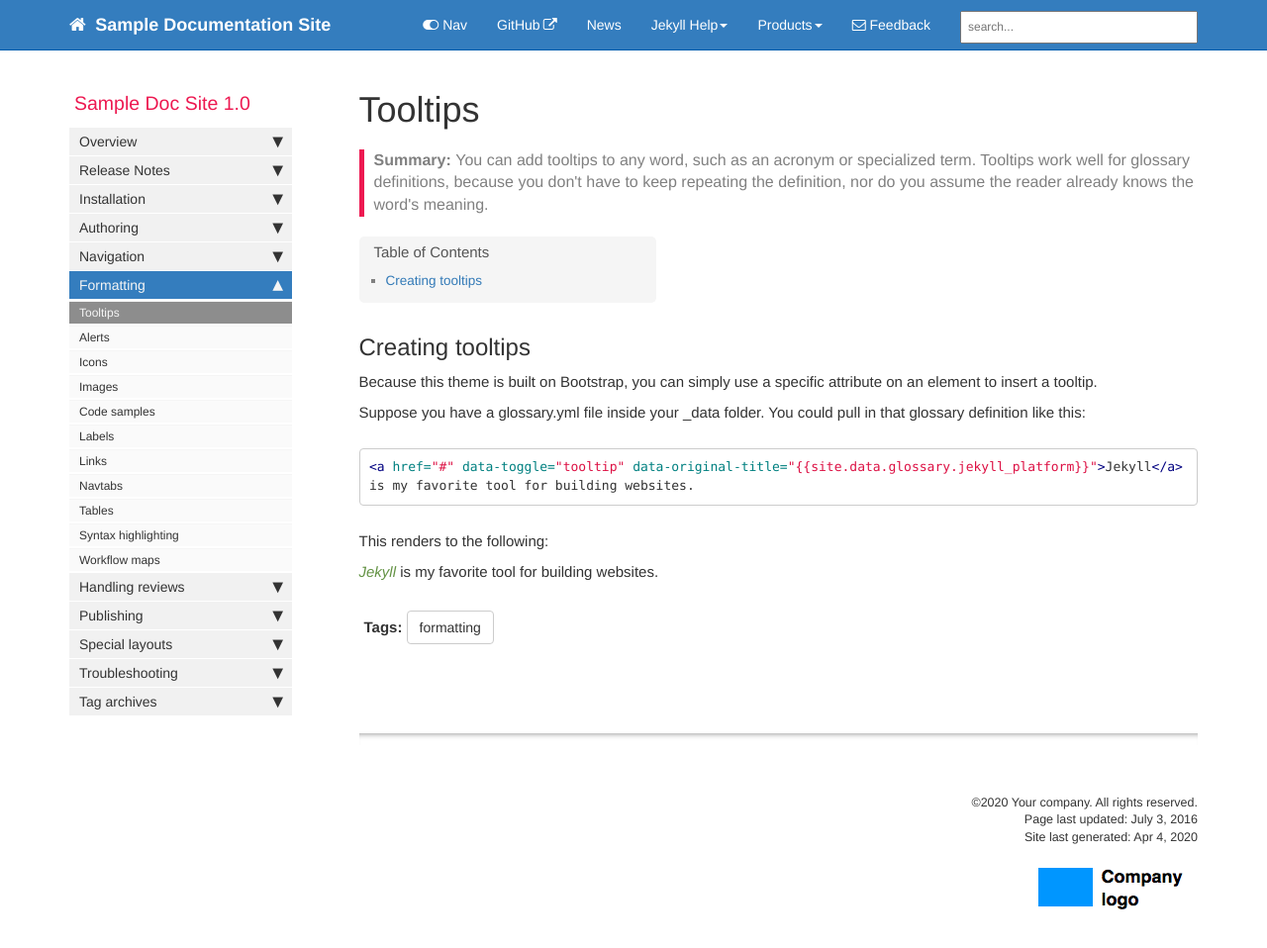
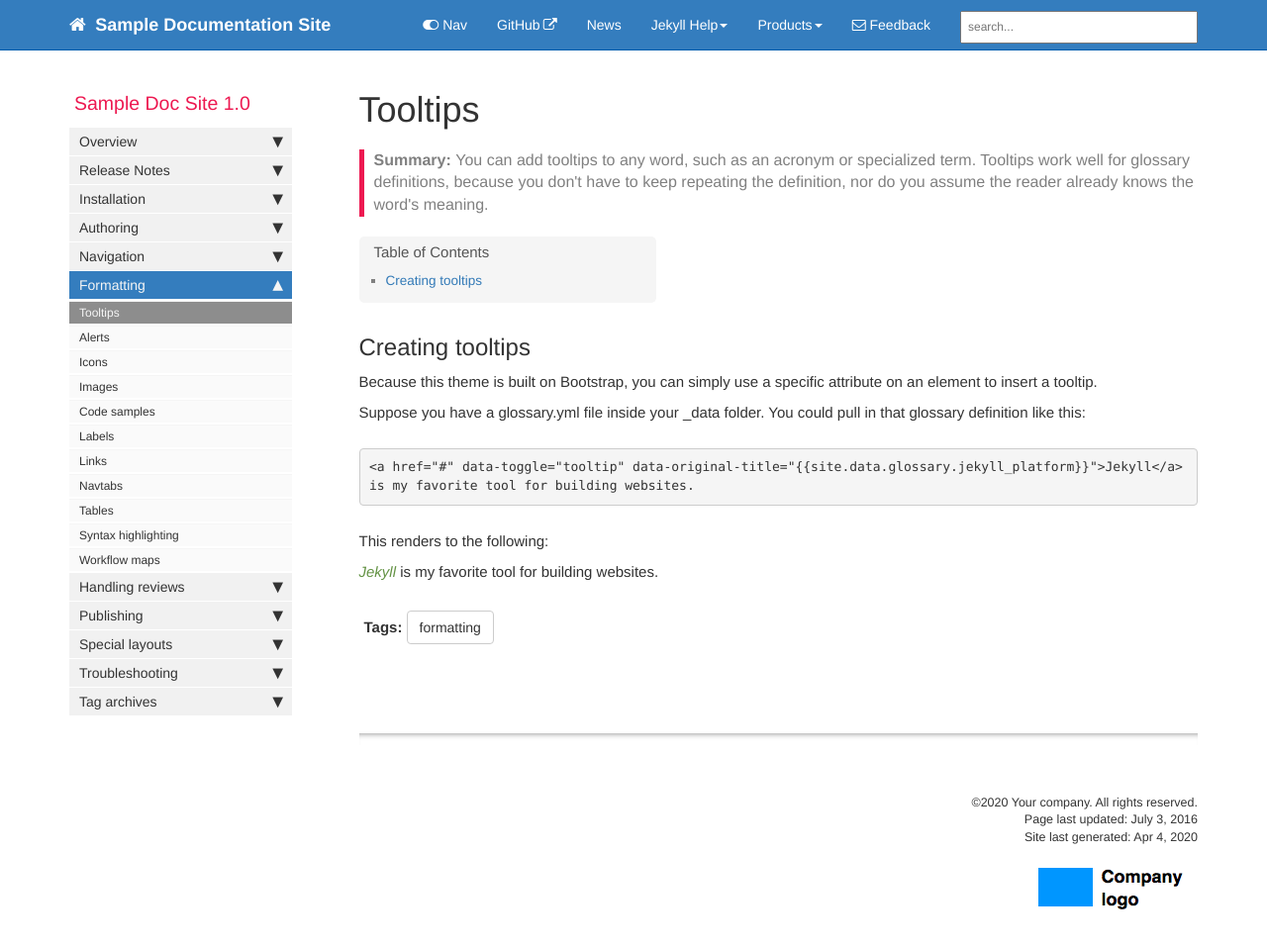
Before and after one commit to ivancheban/sampledocsite, a Jekyll site: the page built from pages/mydoc/mydoc_adding_tooltips.md, in a window 1280 px wide and 995 px high. Shown: the top 958 px of the window at 99% size. Built offline with Jekyll 4.4.1, drawn with Linux system fonts in a browser that asks for light colours; comment, search, counter and statistics services are not loaded.

Commit message:
disable rouge syntax

```diff
--- a/_config.yml
+++ b/_config.yml
@@ -47,7 +47,7 @@ feedback_email: ivancheban@gmail.com
 # feedback_link: "http://helpy.io/"
 # if you uncomment the previous line, it changes where the feedback link points to
 
-highlighter: rouge
+highlighter: none
 # library used for syntax highlighting
 
 markdown: kramdown
@@ -55,7 +55,9 @@ kramdown:
  input: GFM
  auto_ids: true
  hard_wrap: false
- syntax_highlighter: rouge
+ syntax_highlighter: none
+ syntax_highlighter_opts:
+      disable : true
 
 # filter used to process markdown. note that kramdown differs from github-flavored markdown in some subtle ways
 
```
